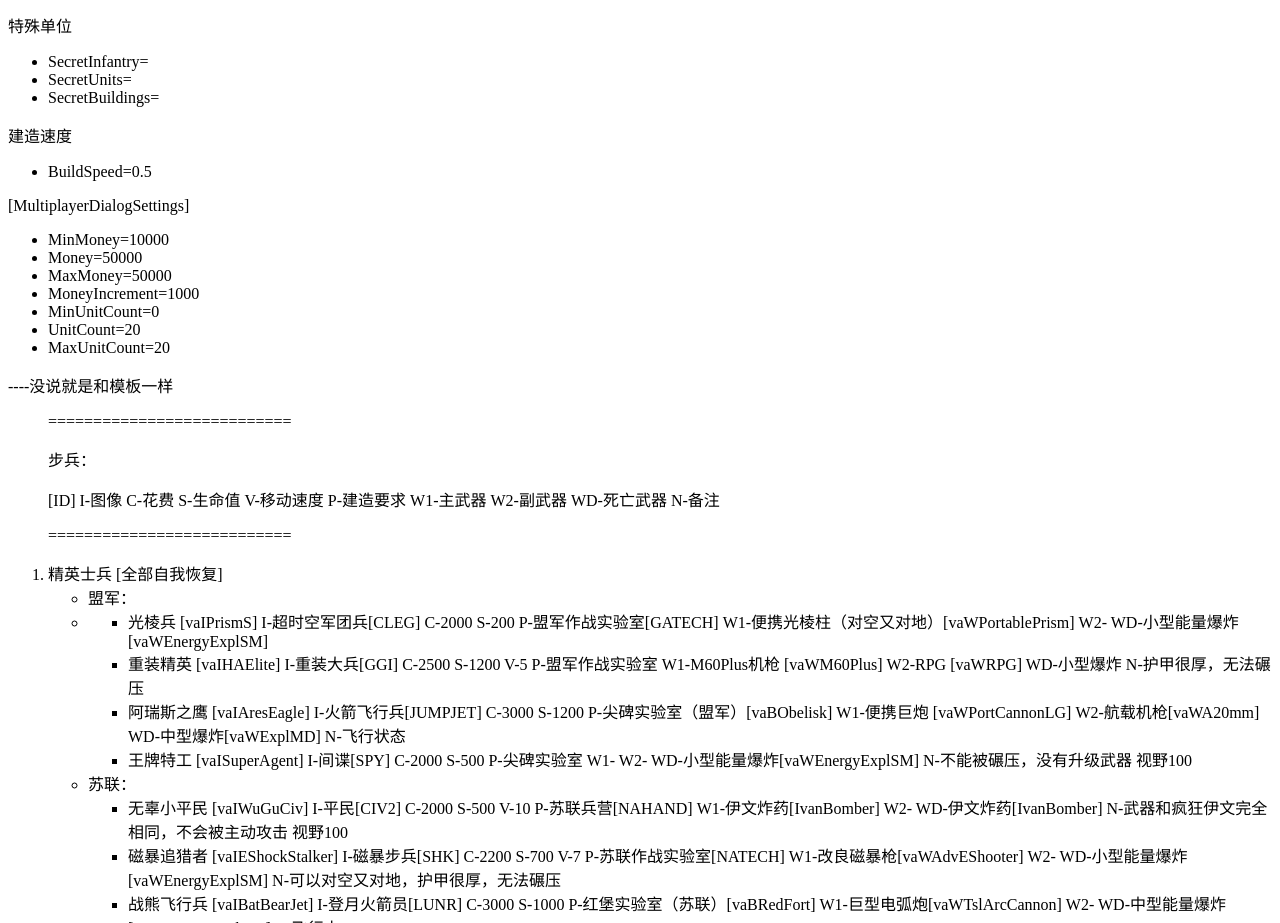
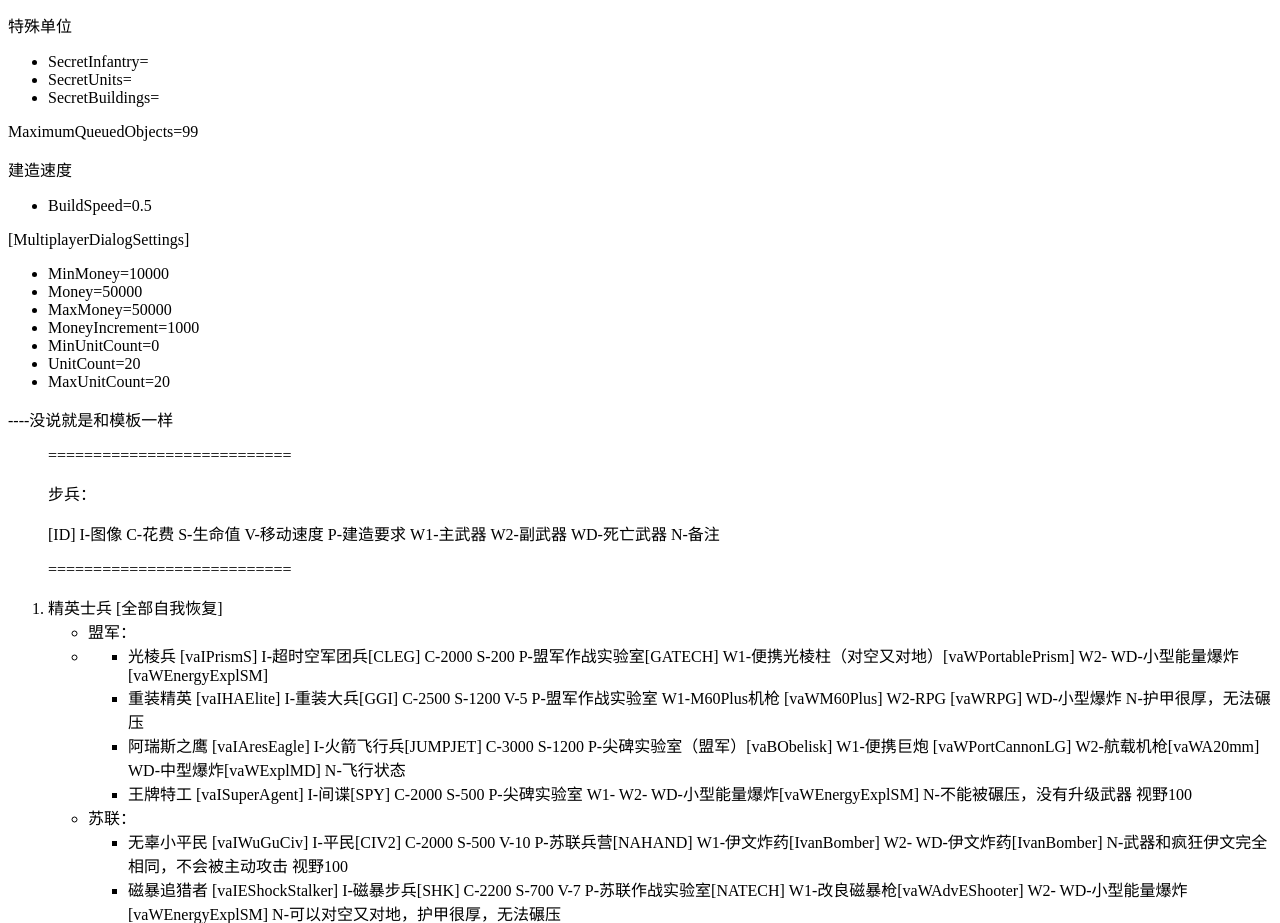
Before and after one commit to valorad/RA2YR-wc-s-Revenge, a plain HTML site: page wcR_plan.html in a window 1280 px wide. Shown: the part 1101-2024 px from the top of the page. Drawn offline with Linux system fonts and the light colour scheme.

Commit message:
* 最大建造单位提高到99

```diff
--- a/wcR_plan.html
+++ b/wcR_plan.html
@@ -272,6 +272,10 @@ Occupier=yes
   <li>SecretUnits=</li>
   <li>SecretBuildings=</li>
 </ul>
+
+<p>
+  MaximumQueuedObjects=99
+</p>
 
 <p>建造速度</p>
 <ul>
```
